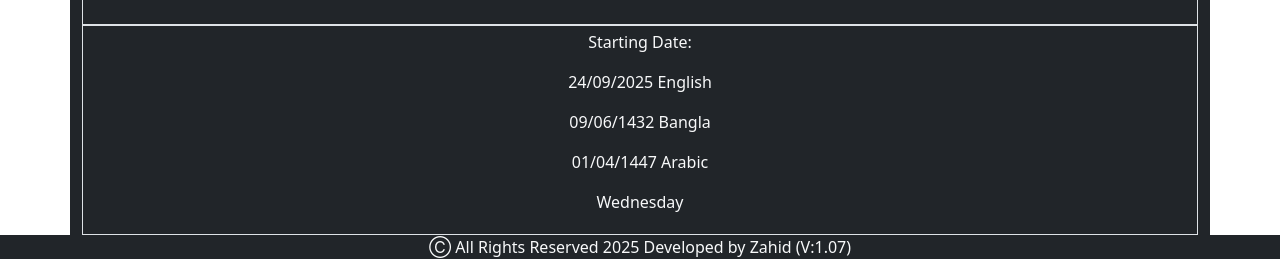
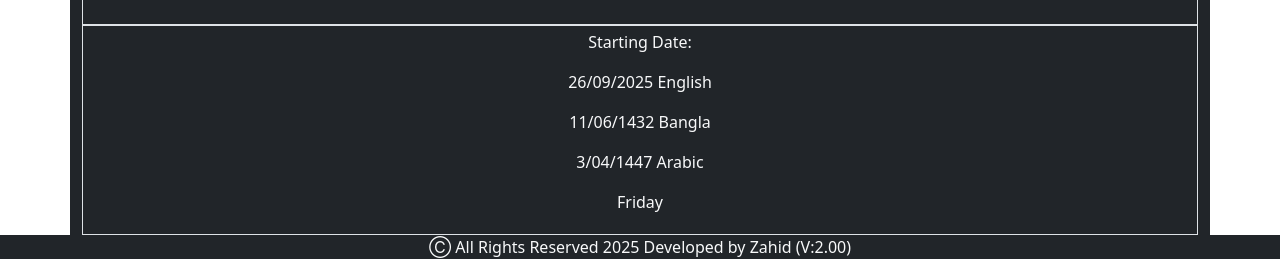
Before and after one commit to MDZAHIDHASAN2024/my-principles, a React (Vite) app: page / in a window 1280 px wide. Shown: the part 3011-3283 px from the top of the page. Built offline with nearby package versions, Linux system fonts and the light colour scheme.

Commit message:
version 2.00

```diff
--- a/src/layout/footer/index.tsx
+++ b/src/layout/footer/index.tsx
@@ -1,7 +1,7 @@
 const Footer = () => {
   return (
     <div className="container-fluid bg-dark text-light text-center ">
-      <p> &#9400; All Rights Reserved 2025 Developed by Zahid (V:1.07) </p>
+      <p> &#9400; All Rights Reserved 2025 Developed by Zahid (V:2.00) </p>
     </div>
   );
 };
--- a/src/pages/home/index.tsx
+++ b/src/pages/home/index.tsx
@@ -177,10 +177,10 @@ const Home = () => {
         <div>
           <div className=" bg-dark text-light text-center border  p-1">
             <p>Starting Date:</p>
-            <p>24/09/2025 English</p>
-            <p>09/06/1432 Bangla</p>
-            <p>01/04/1447 Arabic</p>
-            <p>Wednesday</p>
+            <p>26/09/2025 English</p>
+            <p>11/06/1432 Bangla</p>
+            <p>3/04/1447 Arabic</p>
+            <p>Friday</p>
           </div>
         </div>
       </div>
```
